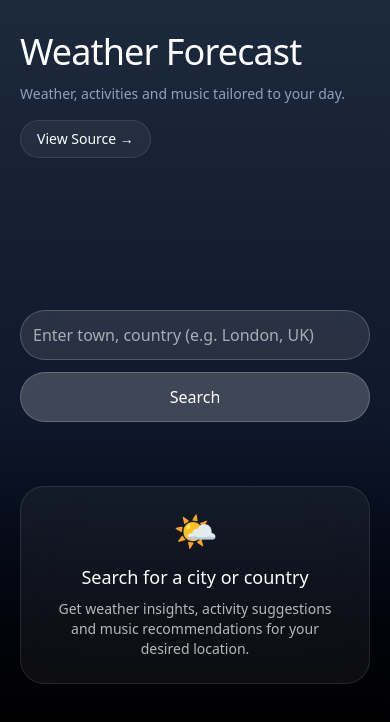
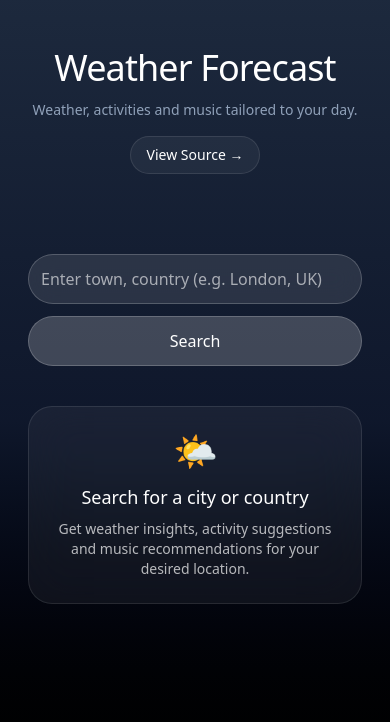
Before and after one commit to SobiahSelvarajah/ss-weather-app, a Next.js app: page / in a window 390 px wide. Shown: the top 722 px of the page. Built offline with nearby package versions, Linux system fonts and the light colour scheme; no server answers.

Commit message:
style: improve mobile layout spacing and alignment

```diff
--- a/src/app/page.tsx
+++ b/src/app/page.tsx
@@ -45,8 +45,8 @@ export default function Home() {
   return (
     <main className={`min-h-screen bg-linear-to-b ${theme} text-white flex flex-col transition-all duration-700`}>
       <Header/>
-      <section className="flex flex-1 flex-col items-center px-5 py-30">
-        <div className="w-full max-w-md space-y-16">
+      <section className="flex flex-1 flex-col items-center px-7 pb-12 pt-10 sm:px-6 sm:py-20 lg:px-5 lg:py-30">
+        <div className="w-full max-w-md space-y-10 sm:space-y-12 lg:space-y-16">
           <SearchBar
             onSearch={handleSearch}
             loading={loading}
--- a/src/components/layout/Header.tsx
+++ b/src/components/layout/Header.tsx
@@ -2,12 +2,12 @@
 
 export default function Header() {
     return (
-        <section className="px-5 py-8 md:px-8 md:py-10 lg:px-10 lg:py-12">
-            <div className="mx-auto max-w-6xl lg:text-center">
+        <section className="px-7 pt-12 pb-10 md:px-8 md:py-10 lg:px-10 lg:py-12">
+            <div className="mx-auto max-w-6xl text-center">
                 <h1 className="text-4xl font-light tracking-tight md:text-5xl lg:text-6xl">
                     Weather Forecast
                 </h1>
-                <p className="mt-3 max-w-md text-sm font-medium text-slate-400 md:text-base lg:mx-auto">
+                <p className="mx-auto mt-3 max-w-md text-sm font-medium text-slate-400 md:text-base">
                     Weather, activities and music tailored to your day.
                 </p>
                 <a
```
